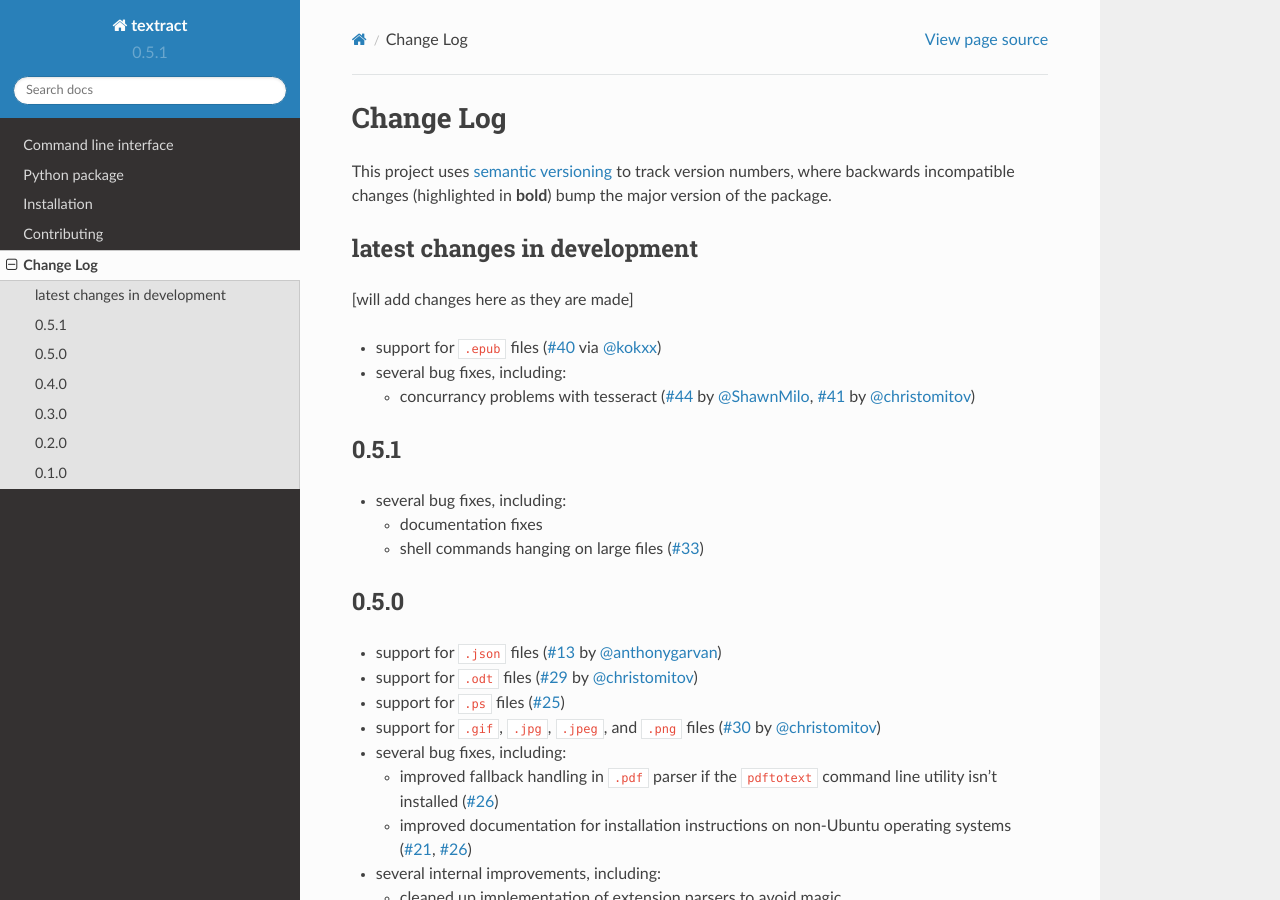
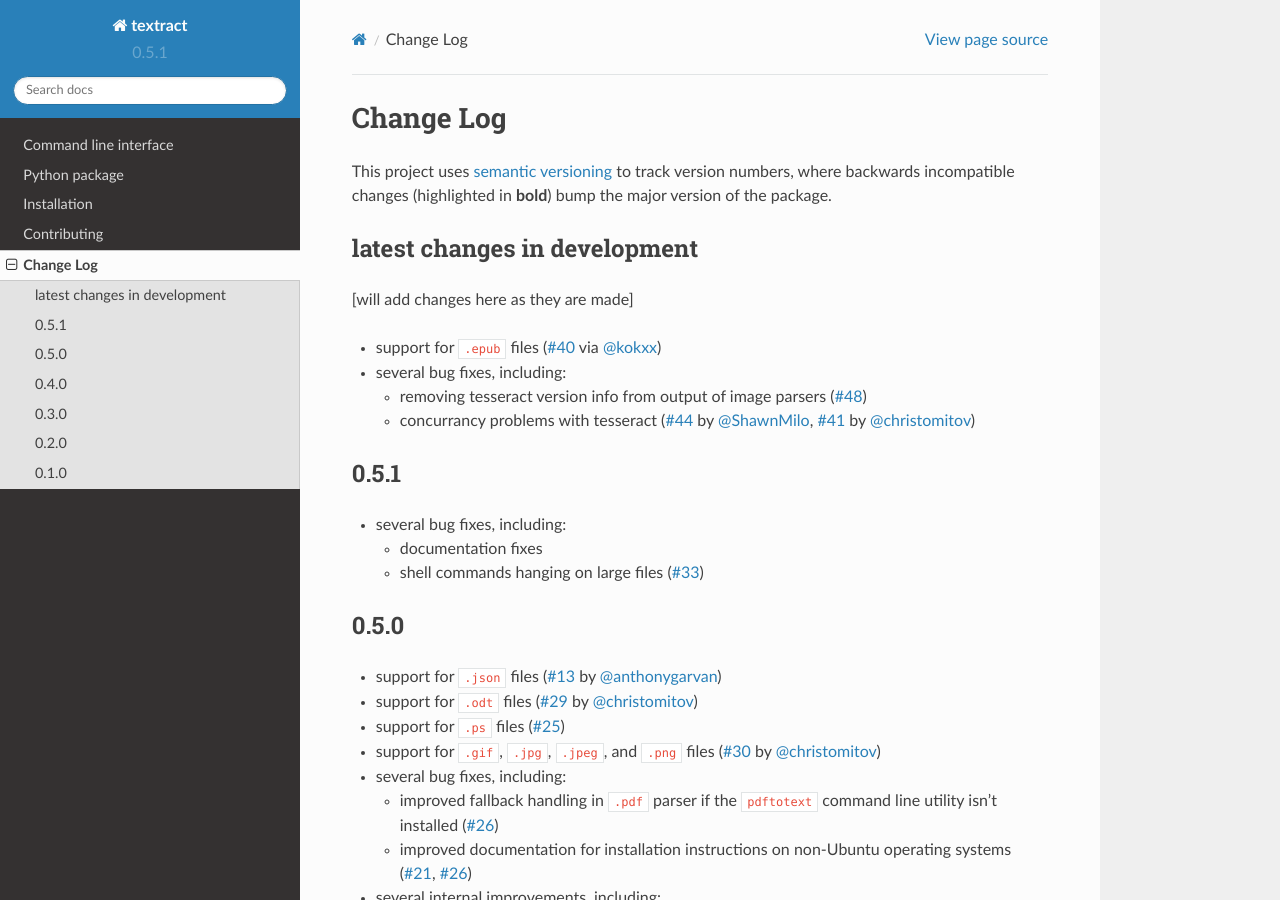
Before and after one commit to deanmalmgren/textract, a Sphinx documentation site: the page built from docs/changelog.rst, in a window 1280 px wide and 900 px high. Built offline with Sphinx 7.4.7 and the Read the Docs theme 2.0.0, drawn with Linux system fonts in a browser that asks for light colours.

Commit message:
updated changelog

```diff
--- a/docs/changelog.rst
+++ b/docs/changelog.rst
@@ -14,6 +14,9 @@
 * support for ``.epub`` files (`#40`_ via `@kokxx`_)
 
 * several bug fixes, including:
+
+  * removing tesseract version info from output of image parsers
+    (`#48`_)
 
   * concurrancy problems with tesseract (`#44`_ by `@ShawnMilo`_,
     `#41`_ by `@christomitov`_)
@@ -123,3 +126,4 @@
 .. _#40: https://github.com/deanmalmgren/textract/issues/40
 .. _#41: https://github.com/deanmalmgren/textract/issues/41
 .. _#44: https://github.com/deanmalmgren/textract/issues/44
+.. _#48: https://github.com/deanmalmgren/textract/issues/48
```
